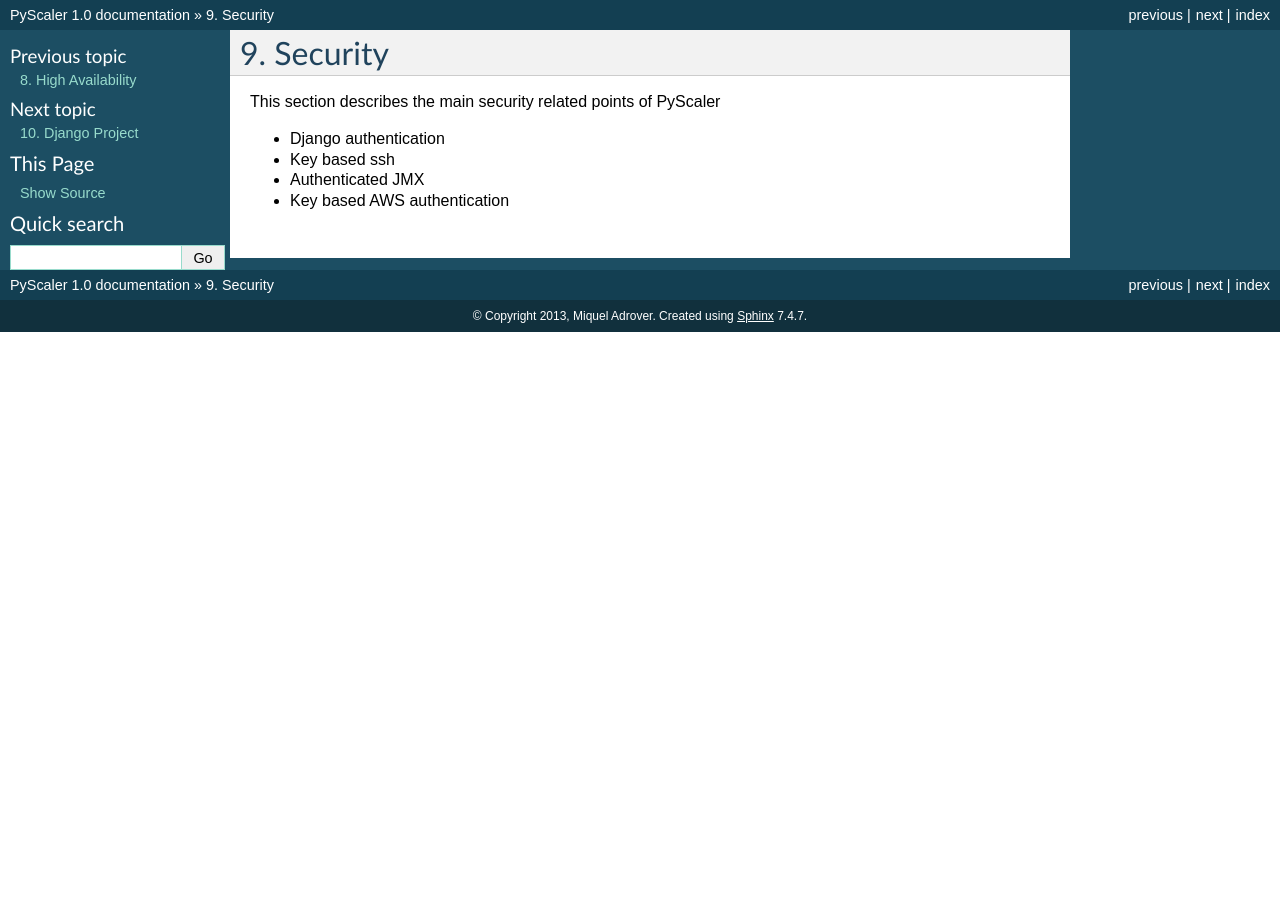
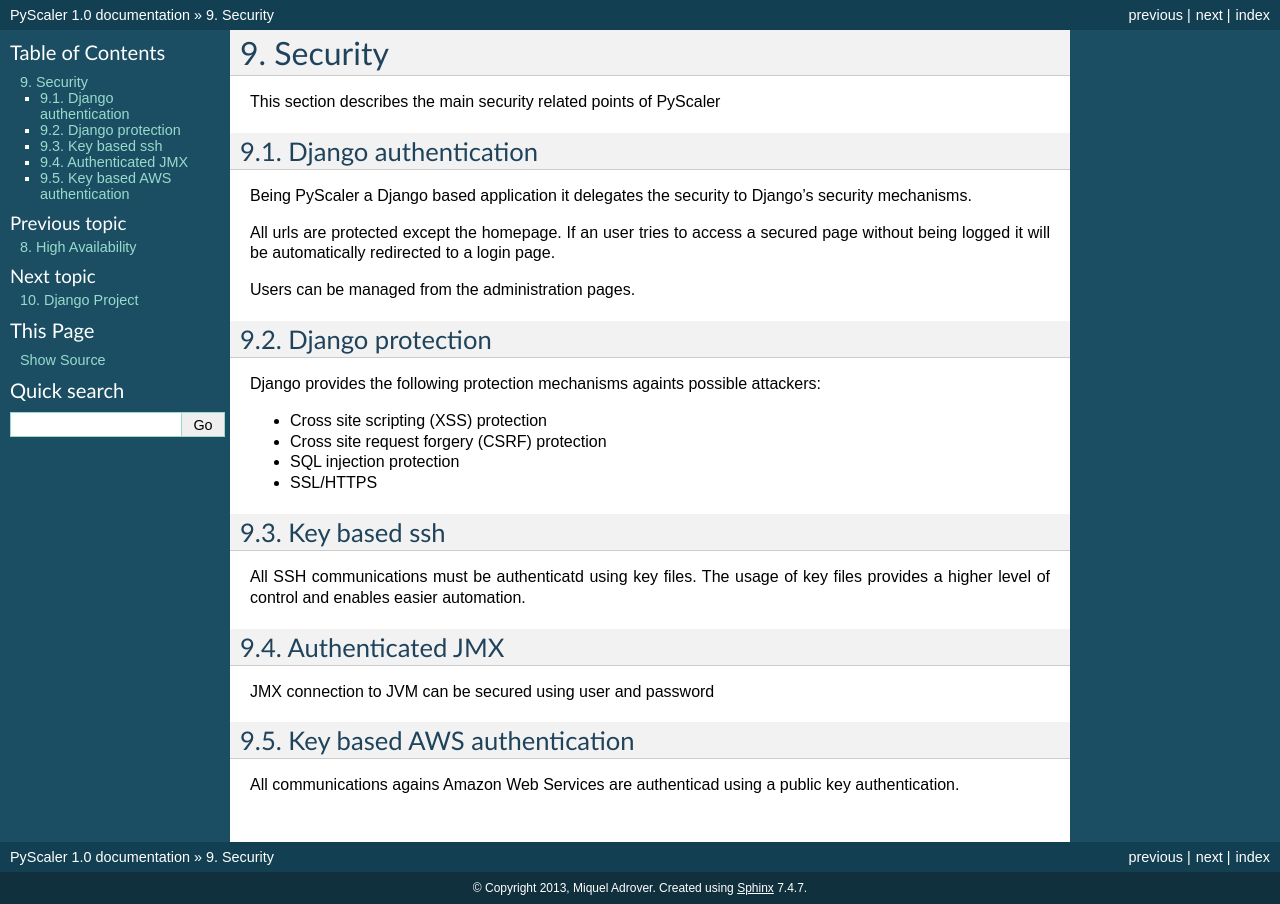
Before and after one commit to madrover/pyscaler, a Sphinx documentation site: the page built from docs/security.rst, in a window 1280 px wide. Built offline with Sphinx 7.4.7, drawn with Linux system fonts in a browser that asks for light colours.

Commit message:
docs update

```diff
--- a/docs/bibliography.rst
+++ b/docs/bibliography.rst
@@ -34,3 +34,9 @@
 
   - Fabric http://www.fabfile.org
   - Puppet http://www.puppetlabs.com/
+
+
+- Security
+  - Secure Shell http://en.wikipedia.org/wiki/Secure_Shell
+  - Public-key cryptography http://en.wikipedia.org/wiki/Public-key_cryptography
+  - JMX security http://docs.oracle.com/javase/6/docs/technotes/guides/management/agent.html
--- a/docs/doccode.rst
+++ b/docs/doccode.rst
@@ -25,4 +25,4 @@
 
 PyScaler source code can be found at https://github.com/madrover/pyscaler.
 
-It is released under `Apache License Version 2.0 <http://www.apache.org/licenses/>`_
+It is released under `Apache License Version 2.0 <http://www.apache.org/licenses/>`_ license.
--- a/docs/security.rst
+++ b/docs/security.rst
@@ -3,7 +3,37 @@
 
 This section describes the main security related points of PyScaler
 
-- Django authentication
--  Key based ssh
--  Authenticated JMX
-- Key based AWS authentication
+Django authentication
+---------------------------------
+Being PyScaler a Django based application it delegates the security to Django's
+security mechanisms.
+
+All urls are protected except the homepage. If an user tries to access a secured page
+without being logged it will be automatically redirected to a login page.
+
+Users can be managed from the administration pages.
+
+Django protection
+-------------------------
+Django provides the following protection mechanisms againts possible attackers:
+
+- Cross site scripting (XSS) protection
+- Cross site request forgery (CSRF) protection
+- SQL injection protection
+- SSL/HTTPS
+
+Key based ssh
+------------------------------
+
+All SSH communications must be authenticatd using key files. The usage of key files
+provides a higher level of control and enables easier automation.
+
+Authenticated JMX
+-----------------------------------
+
+JMX connection to JVM can be secured using user and password
+
+Key based AWS authentication
+---------------------------------------------
+
+All communications agains Amazon Web Services are authenticad using a public key authentication.
```
